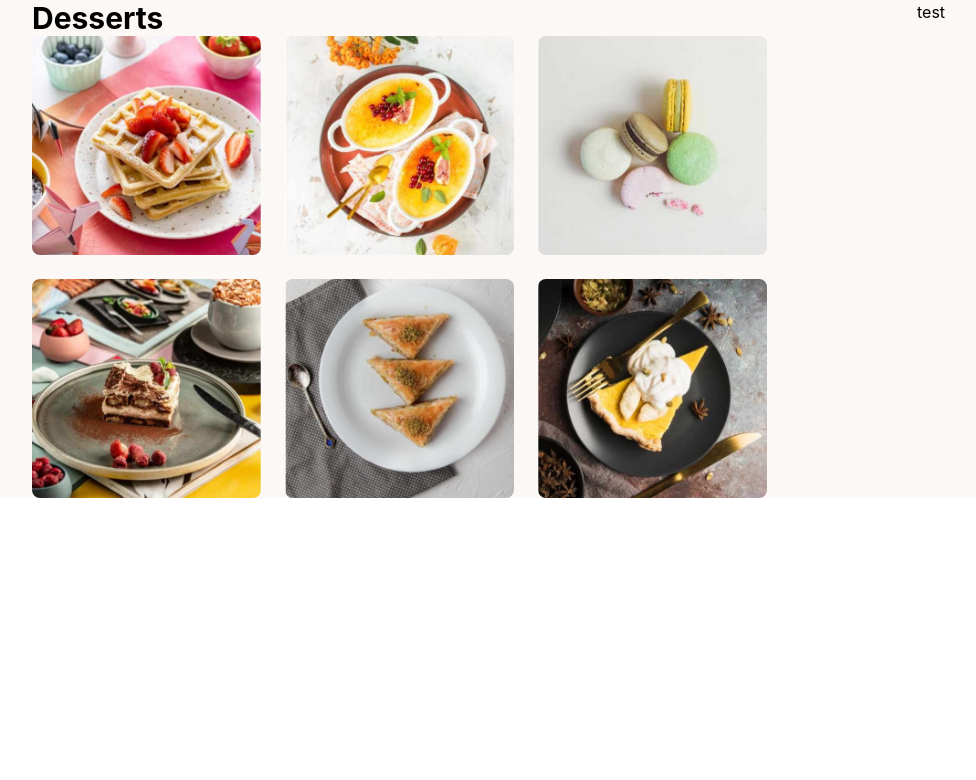
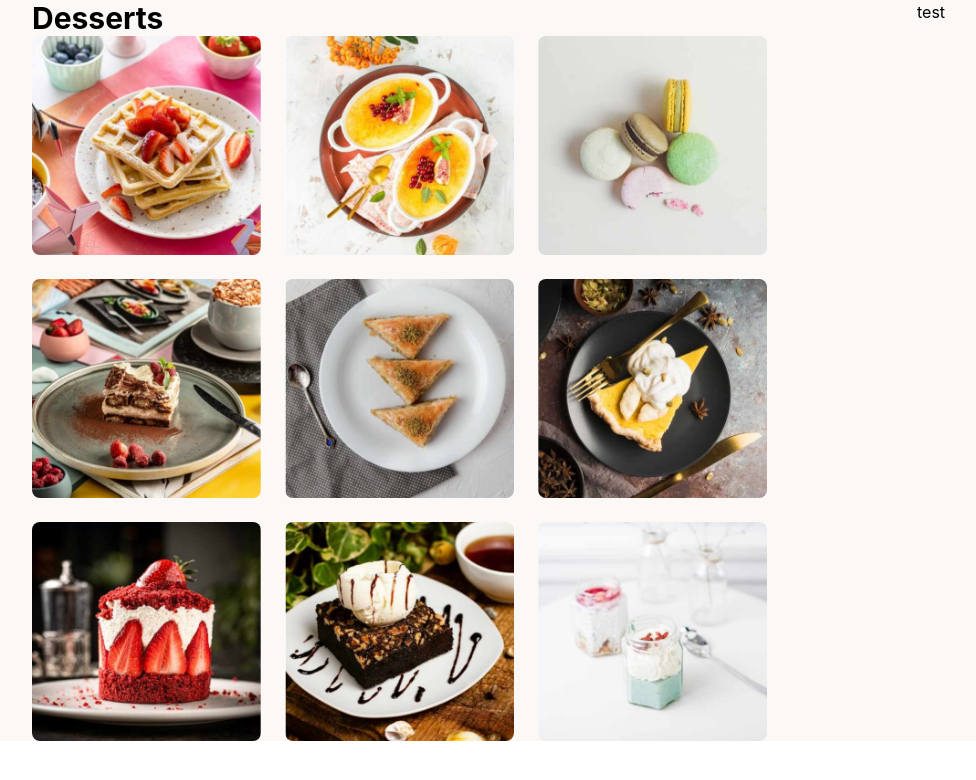
Before and after one commit to LukeT2340/ProductListWithCart, a React (Create React App) app: page / in a window 1280 px wide. Shown: the top 780 px of the page, without its empty margins (118-1094 px from the left). Built offline with nearby package versions, Linux system fonts and the light colour scheme.

Commit message:
Added all the products to product list

```diff
--- a/src/ProductsList.ts
+++ b/src/ProductsList.ts
@@ -6,7 +6,10 @@ const productsList = [
     new Product("Macaron Mix of Five", "Macaron", 8.00, "macaron"),
     new Product("Classic Tiramisu", "Tiramisu", 5.50, "Tiramisu"),
     new Product("Pistachio Baklava", "Baklava", 4.00, "Baklava"),
-    new Product("Lemon Meringue Pie", "Pie", 5.00, "meringue")
+    new Product("Lemon Meringue Pie", "Pie", 5.00, "meringue"),
+    new Product("Red Velvet Cake", "Cake", 4.50, "cake"),
+    new Product("Salted Caramel Brownie", "Brownie", 5.50, "Brownie"),
+    new Product("Vanilla Panna Cotta", "Panna Cotta", 6.50, "panna-cotta")
 ]
 
 // Add this line to make the file a module
```
